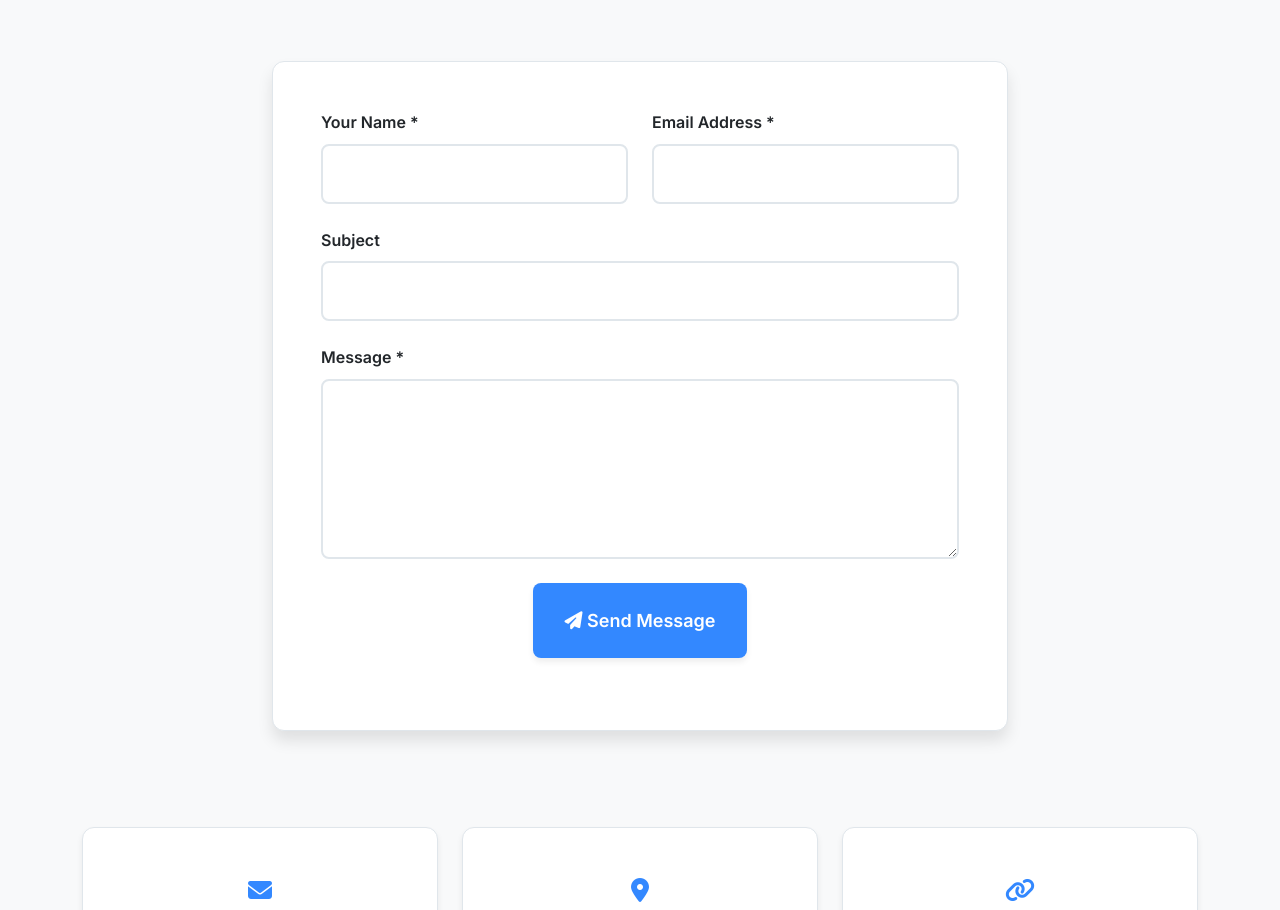
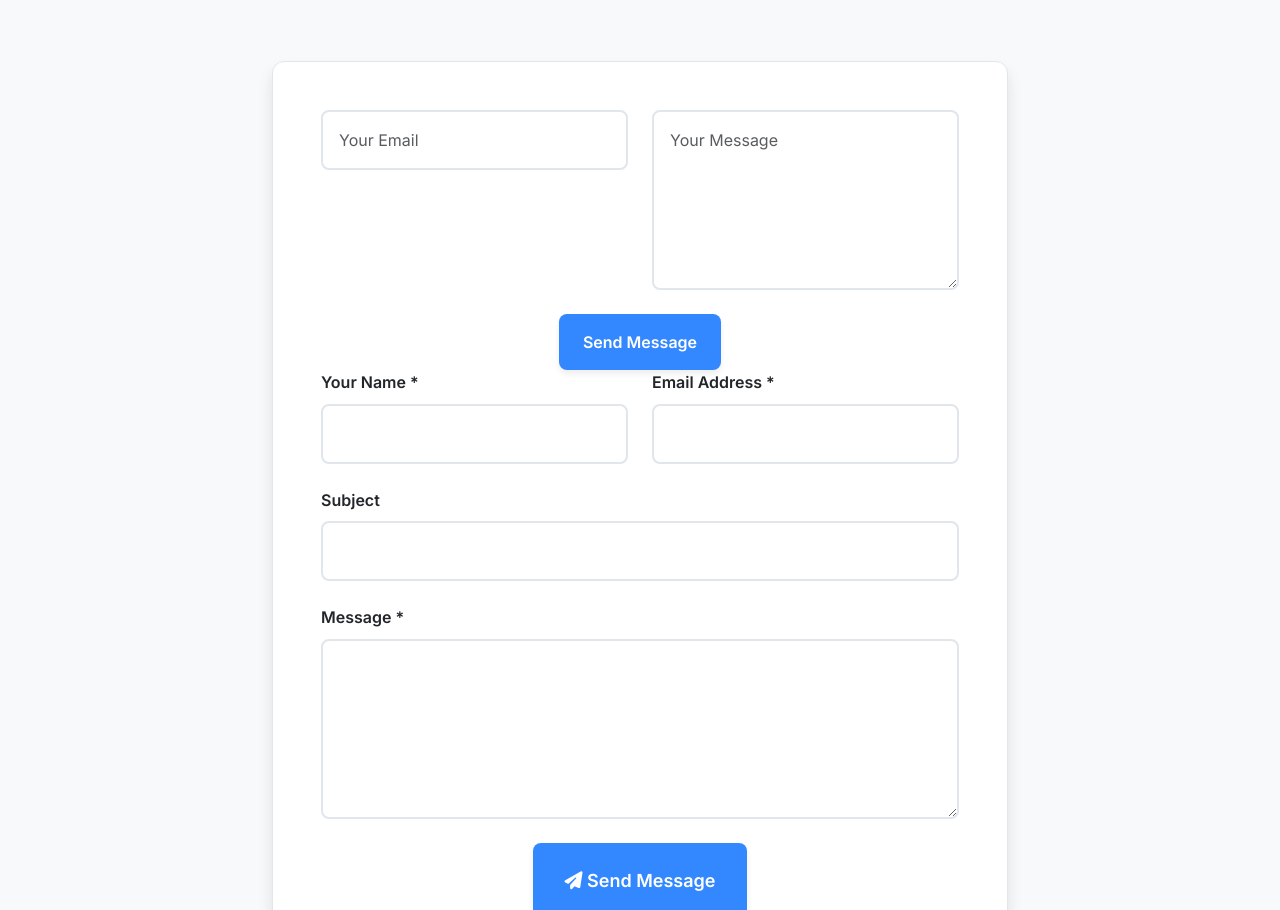
Before and after one commit to btramuel/brian-portfolio, a plain HTML site: page index.html in a window 1280 px wide. Shown: the part 5296-6206 px from the top of the page. Drawn offline with nearby package versions, Linux system fonts and the light colour scheme.

Commit message:
Update contact form

```diff
--- a/index.html
+++ b/index.html
@@ -590,7 +590,22 @@
                 <div class="col-lg-8 mx-auto">
                     <!-- Contact Form -->
                     <div class="contact-form-container">
-                        <form id="contact-form" class="contact-form" action="https://formsubmit.co/b9adbd30684d101589bd0912aa254dfd" method="POST"></form>
+
+<form id="contact-form" class="contact-form" action="https://formspree.io/f/xanjwdwj" method="POST">
+  <div class="row">
+    <div class="col-lg-6 form-group">
+      <input type="email" name="email" class="form-control" placeholder="Your Email" required>
+    </div>
+    <div class="col-lg-6 form-group">
+      <textarea name="message" class="form-control" rows="6" placeholder="Your Message" required></textarea>
+    </div>
+  </div>
+  <input type="hidden" name="_next" value="https://brianportfolio.z13.web.core.windows.net/#contact">
+  <div class="text-center">
+    <button type="submit" class="btn btn-primary">Send Message</button>
+  </div>
+</form>
+
                             <div class="row">
                                 <div class="col-md-6">
                                     <div class="form-group">
```
Also changed, not shown: 1 other file.
